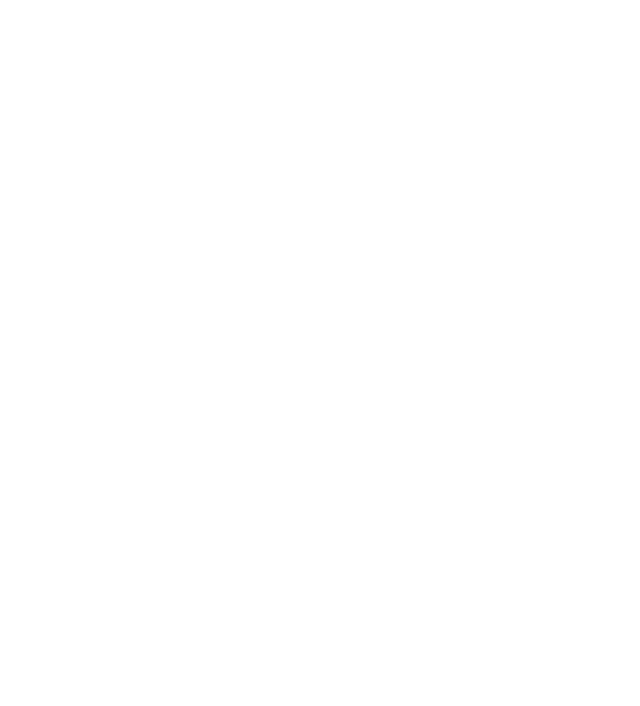
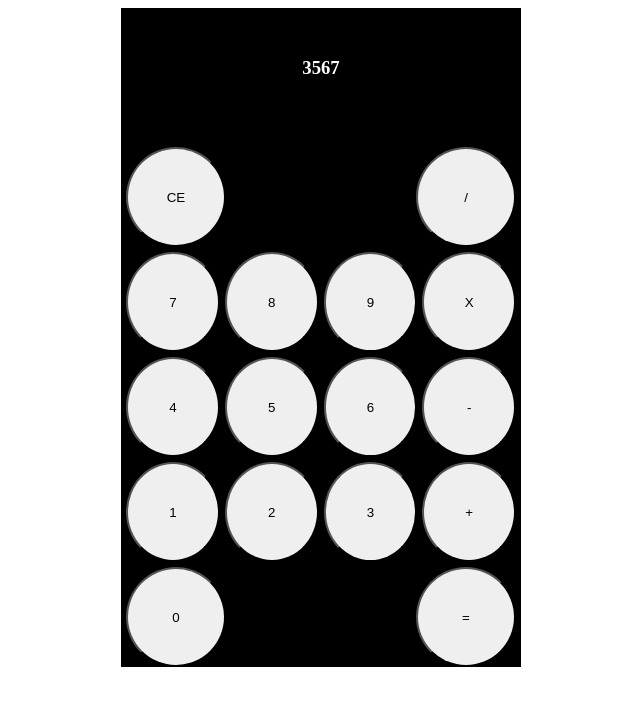
Before and after one commit to bla29/calculator, a plain HTML site: page index.html in a window 1280 px wide. Shown: the whole page, without its empty margins (319-959 px from the left). Drawn offline with Linux system fonts and the light colour scheme.

Commit message:
Calculator UI done. need to make it dynamic

```diff
--- a/index.html
+++ b/index.html
@@ -1,13 +1,46 @@
 <!DOCTYPE html>
 <html lang="en">
 <head>
+    <link rel = "stylesheet" href = "stylesheet.css">
     <meta charset="UTF-8">
     <meta http-equiv="X-UA-Compatible" content="IE=edge">
     <meta name="viewport" content="width=device-width, initial-scale=1.0">
     <title>Document</title>
 </head>
 <body>
-
+    <div class="container">
+        <div class="display">
+            <h3 class="result">3567</h3>
+        </div>
+        <div class="buttons">
+            <div class="first-row">
+                <button class="CE">CE</button>
+                <button class="Divide">/</button>
+            </div>
+            <div class="second-row">
+                <button>7</button>
+                <button>8</button>
+                <button>9</button>
+                <button>X</button>
+            </div>
+            <div class="third-row">
+                <button>4</button>
+                <button>5</button>
+                <button>6</button>
+                <button>-</button>
+            </div>
+            <div class="fourth-row">
+                <button>1</button>
+                <button>2</button>
+                <button>3</button>
+                <button>+</button>
+            </div>
+            <div class="fifth-row">
+                <button>0</button>
+                <button>=</button>
+            </div>
+        </div>
+    </div>
 
     <script src ='script.js'></script>
 </body>
--- a/stylesheet.css
+++ b/stylesheet.css
@@ -0,0 +1,66 @@
+body {
+    display: flex;
+    align-items: center;
+    justify-content: center;
+
+}
+
+.container {
+   display: flex;
+   flex-direction: column;
+   height: 400px;
+   width: 400px;
+}
+
+.display {
+    background-color: black;
+    color: white;
+    flex-grow: 1;
+    text-align: center;
+    padding-bottom: 50px;
+    padding-top: 30px;
+}
+
+button {
+    width: 100px;
+    height: 100px;
+    border-radius: 50%;
+}
+
+.buttons {
+    background-color: black;
+    display: flex;
+    flex-direction: column;
+    flex-grow: 1;
+    gap: 5px;
+    padding-left: 5px;
+    padding-right: 5px;
+}
+
+.first-row {
+    display: flex;
+    justify-content: space-between;
+}
+
+.second-row {
+    display: flex;
+    justify-content: space-between;
+    gap: 5px;
+}
+
+.third-row {
+    display: flex;
+    justify-content: space-between;
+    gap: 5px;
+}
+
+.fourth-row {
+    display: flex;
+    justify-content: space-between;
+    gap: 5px;
+}
+
+.fifth-row {
+    display: flex;
+    justify-content: space-between;
+}
```
